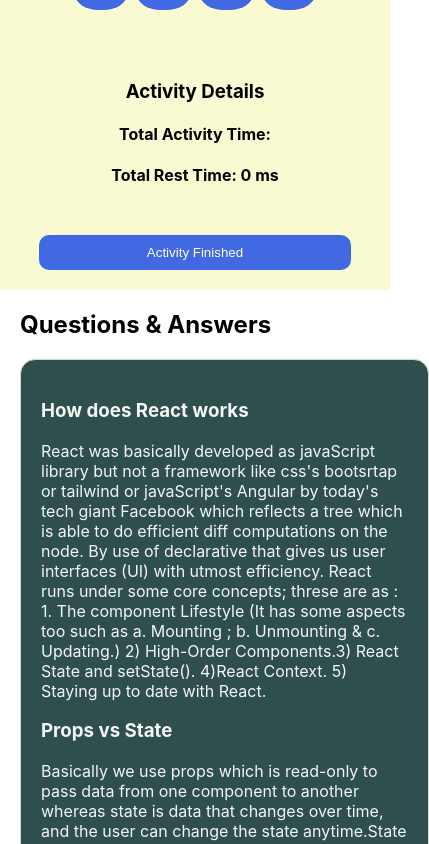
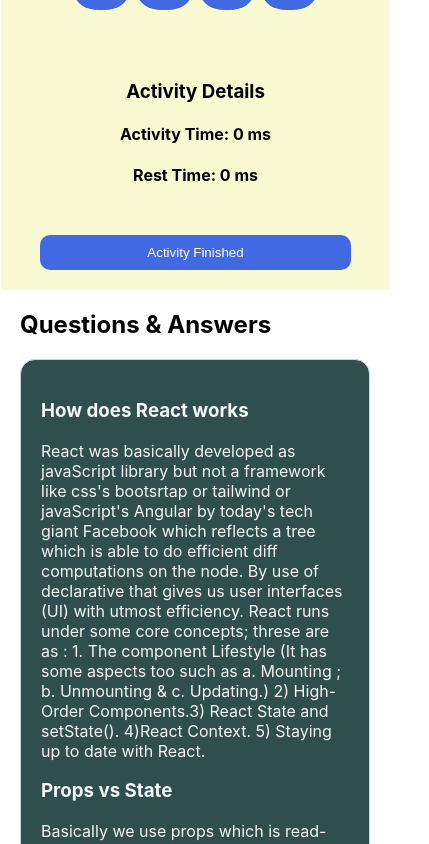
Before and after one commit to JNKarif/learn-and-earn, a React (Create React App) app: page / in a window 390 px wide. Shown: the part 3280-4124 px from the top of the page, 429 px wide, since content can reach past the window. Built offline with nearby package versions, Linux system fonts and the light colour scheme.

Commit message:
responsive-breakpoints-editd

```diff
--- a/src/Components/Cards/Cards.css
+++ b/src/Components/Cards/Cards.css
@@ -11,7 +11,7 @@
     margin: 20px;
 }
 
-@media screen and (min-width: 320px) and (max-width:576px) {
+@media screen and (min-width: 320px) and (max-width:480px) {
     .grid-cards {
 
         display: flex;
@@ -27,7 +27,7 @@
 
 }
 
-@media screen and (min-width: 577px) and (max-width:768px) {
+@media screen and (min-width: 481px) and (max-width:768px) {
     .grid-cards {
 
         display: grid;
--- a/src/Components/QnA/Qna.css
+++ b/src/Components/QnA/Qna.css
@@ -2,12 +2,13 @@
     border: 1px solid lightgrey;
     padding: 20px;
     border-radius: 15px;
-    width: 94%;
+    width: auto;
     max-width: 100%;
-    height: 80vh;
+    height: auto;
 
     margin-left: 20px;
     margin-bottom: 20px;
+    margin-right: 20px;
 
     color: whitesmoke;
     background-color: darkslategrey;
--- a/src/Components/Side-nav/Aside.css
+++ b/src/Components/Side-nav/Aside.css
@@ -4,12 +4,13 @@
     border-radius: 45%;
     padding-top: 50px;
     max-width: 100%;
+
 }
 
 .aside-nav {
     background-color: lightgoldenrodyellow;
     height: 100%;
-
+    margin-left: 1px;
     text-align: center;
 
 
--- a/src/Components/Side-nav/Aside.js
+++ b/src/Components/Side-nav/Aside.js
@@ -31,13 +31,13 @@
 
                 <div><h3>Activity Details</h3></div>
                 <div>
-                    <h4>Total Activity Time: </h4>
+                    <h4>Activity Time: 0 ms</h4>
 
 
                 </div>
 
                 <div>
-                    <h4>Total Rest Time: 0 ms</h4>
+                    <h4>Rest Time: 0 ms</h4>
 
 
 
```
